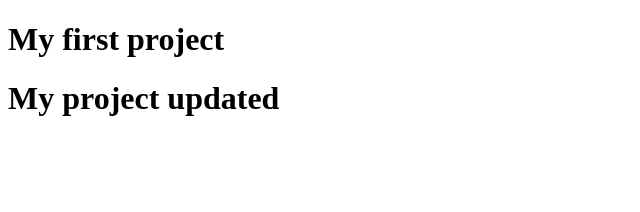
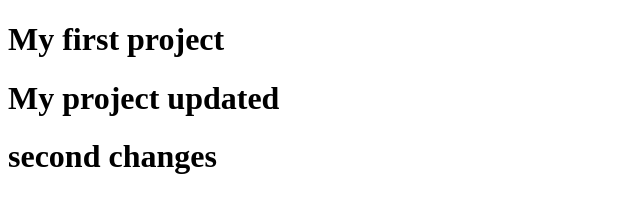
Before and after one commit to PALADI-PUJITHA/git-project, a plain HTML site: page index.html in a window 1280 px wide. Shown: the whole page, without its empty margins (0-640 px from the left). Drawn offline with Linux system fonts and the light colour scheme.

Commit message:
Third update

```diff
--- a/index.html
+++ b/index.html
@@ -8,5 +8,6 @@
 <body>
     <h1>My first project</h1>
     <h1>My project updated</h1>
+    <h1>second changes</h1>
 </body>
 </html>
```
